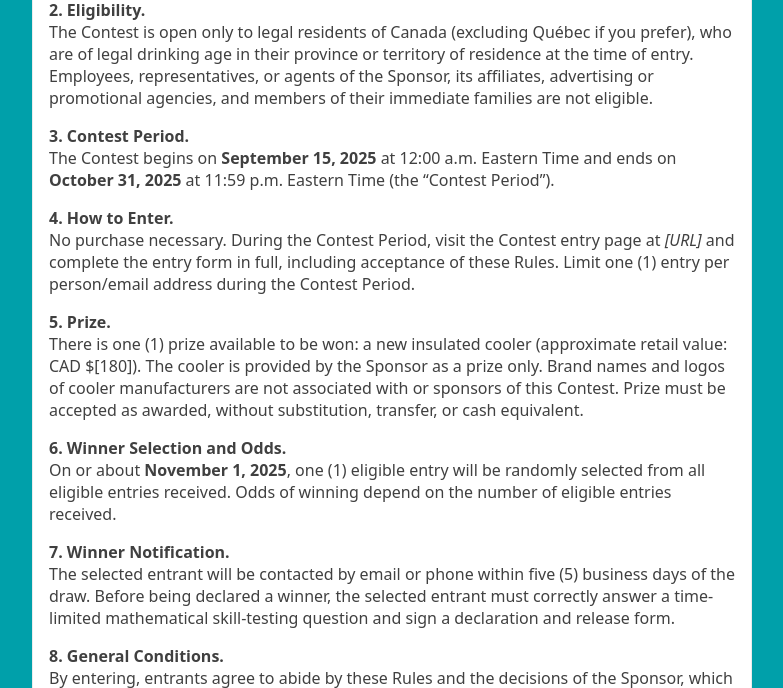
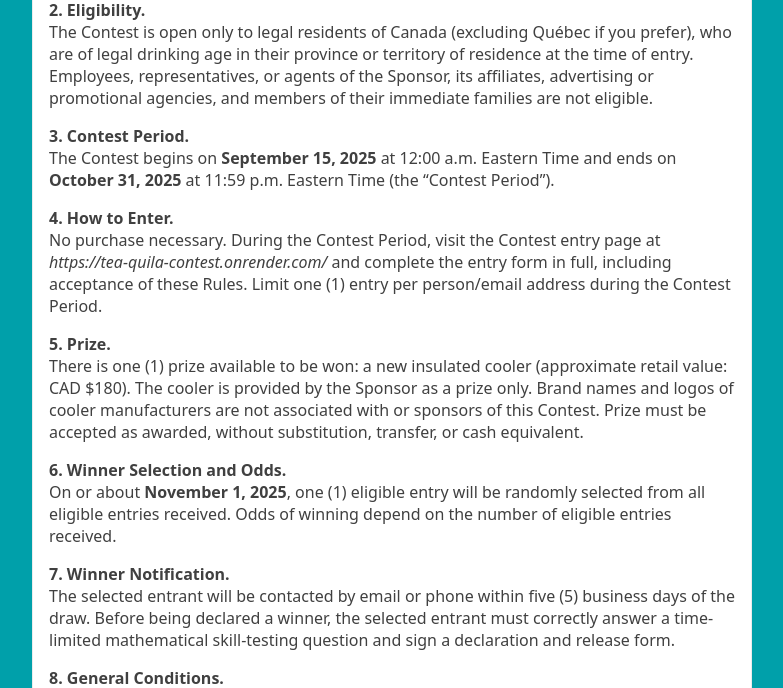
Before and after one commit to fhajiyev777/tea-quila-contest, a Flask app: page /rules in a window 1280 px wide. Shown: the part 213-901 px from the top of the page, without its empty margins (248-1031 px from the left). Run offline with Flask 3, Linux system fonts and the light colour scheme.

Commit message:
Update rules.html

```diff
--- a/templates/rules.html
+++ b/templates/rules.html
@@ -24,11 +24,11 @@
       The Contest begins on <strong>September 15, 2025</strong> at 12:00 a.m. Eastern Time and ends on <strong>October 31, 2025</strong> at 11:59 p.m. Eastern Time (the “Contest Period”).</p>
 
       <p><strong>4. How to Enter.</strong><br>
-      No purchase necessary. During the Contest Period, visit the Contest entry page at <em>[URL]</em> and complete the entry form in full, including acceptance of these Rules.
+      No purchase necessary. During the Contest Period, visit the Contest entry page at <em>https://tea-quila-contest.onrender.com/</em> and complete the entry form in full, including acceptance of these Rules.
       Limit one (1) entry per person/email address during the Contest Period.</p>
 
       <p><strong>5. Prize.</strong><br>
-      There is one (1) prize available to be won: a new insulated cooler (approximate retail value: CAD $[180]).
+      There is one (1) prize available to be won: a new insulated cooler (approximate retail value: CAD $180).
       The cooler is provided by the Sponsor as a prize only. Brand names and logos of cooler manufacturers are not associated with or sponsors of this Contest.
       Prize must be accepted as awarded, without substitution, transfer, or cash equivalent.</p>
 
```
